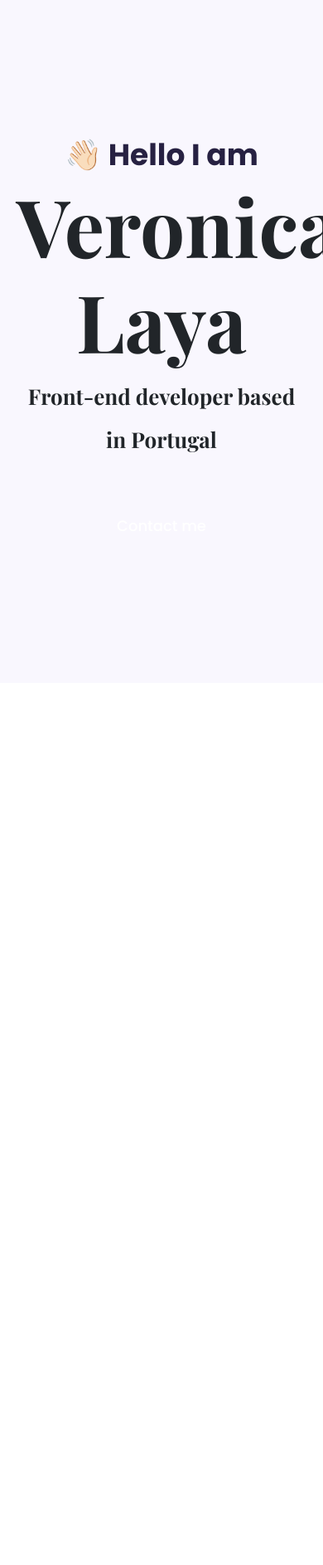
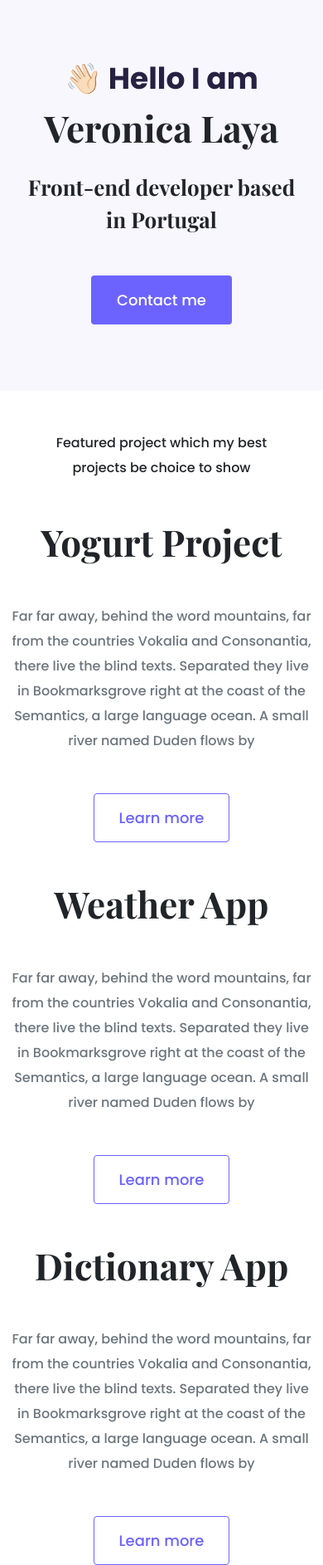
Before and after one commit to marivero-laya/Veronica-Laya-portfolio, a plain HTML site: page index.html in a window 390 px wide. Shown: the whole page at 83% size. Before the commit the page ends 844 px from the top, so only its background shows below. Drawn offline with nearby package versions, Linux system fonts and the light colour scheme.

Commit message:
integrated homepage content design

```diff
--- a/index.html
+++ b/index.html
@@ -41,5 +41,69 @@
         <a href="#" class="btn btn-branding">Contact me</a>
       </div>
     </div>
+    <p class="text-center m-5">
+      Featured project which my best projects be choice to show
+    </p>
+    <div class="container">
+      <div class="row mb-5">
+        <div class="col d-none d-lg-block">
+          <img src="images/yogurt.png" alt="Yogurt project" class="img-fluid" />
+        </div>
+        <div class="col">
+          <div class="project-description">
+            <h2 class="mb-5">Yogurt Project</h2>
+            <p class="mb-5 text-muted">
+              Far far away, behind the word mountains, far from the countries
+              Vokalia and Consonantia, there live the blind texts. Separated
+              they live in Bookmarksgrove right at the coast of the Semantics, a
+              large language ocean. A small river named Duden flows by
+            </p>
+            <a href="#" class="btn btn-branding-outline">Learn more</a>
+          </div>
+        </div>
+      </div>
+      <div class="row mb-5">
+        <div class="col">
+          <div class="project-description">
+            <h2 class="mb-5">Weather App</h2>
+            <p class="mb-5 text-muted">
+              Far far away, behind the word mountains, far from the countries
+              Vokalia and Consonantia, there live the blind texts. Separated
+              they live in Bookmarksgrove right at the coast of the Semantics, a
+              large language ocean. A small river named Duden flows by
+            </p>
+            <a href="#" class="btn btn-branding-outline">Learn more</a>
+          </div>
+        </div>
+        <div class="col d-none d-lg-block">
+          <img
+            src="images/weather.png"
+            alt="Weather project"
+            class="img-fluid"
+          />
+        </div>
+      </div>
+      <div class="row">
+        <div class="col d-none d-lg-block">
+          <img
+            src="images/dictionary.png"
+            alt="Dictionary project"
+            class="img-fluid"
+          />
+        </div>
+        <div class="col">
+          <div class="project-description">
+            <h2 class="mb-5">Dictionary App</h2>
+            <p class="mb-5 text-muted">
+              Far far away, behind the word mountains, far from the countries
+              Vokalia and Consonantia, there live the blind texts. Separated
+              they live in Bookmarksgrove right at the coast of the Semantics, a
+              large language ocean. A small river named Duden flows by
+            </p>
+            <a href="#" class="btn btn-branding-outline">Learn more</a>
+          </div>
+        </div>
+      </div>
+    </div>
   </body>
 </html>
--- a/styles/style.css
+++ b/styles/style.css
@@ -21,10 +21,17 @@ h6 {
 
 h1 {
   font-size: 96px;
+  line-height: 1.5;
+}
+
+h2 {
+  font-size: 62px;
 }
 
 p {
   font-weight: normal;
+  font-size: 16px;
+  line-height: 30px;
 }
 
 .hero {
@@ -44,14 +51,44 @@ p {
   font-family: var(--heading-font-family);
   font-weight: normal;
   font-size: 26px;
-  line-height: 2;
+  line-height: 1.5;
 }
 
 .btn-branding {
-  background: var(--branding-color) f;
+  background: var(--branding-color);
   border-radius: 4px;
   color: white;
   font-size: 18px;
   line-height: 27px;
   padding: 15px 30px;
 }
+
+.btn-branding-outline {
+  color: var(--branding-color);
+  border-color: var(--branding-color);
+  border-radius: 4px;
+  font-size: 18px;
+  line-height: 27px;
+  padding: 15px 30px;
+}
+
+.project-description {
+  padding: 120px 60px;
+}
+
+@media (max-width: 900px) {
+  h1 {
+    font-size: 44px;
+    line-height: 2;
+  }
+  h2 {
+    font-size: 44px;
+  }
+  .hero {
+    padding: 80px 20px;
+  }
+  .project-description {
+    padding: 0;
+    text-align: center;
+  }
+}
```
Also changed, not shown: images/dictionary.png (added), images/weather.png (added), images/yogurt.png (added), 1 other file.
